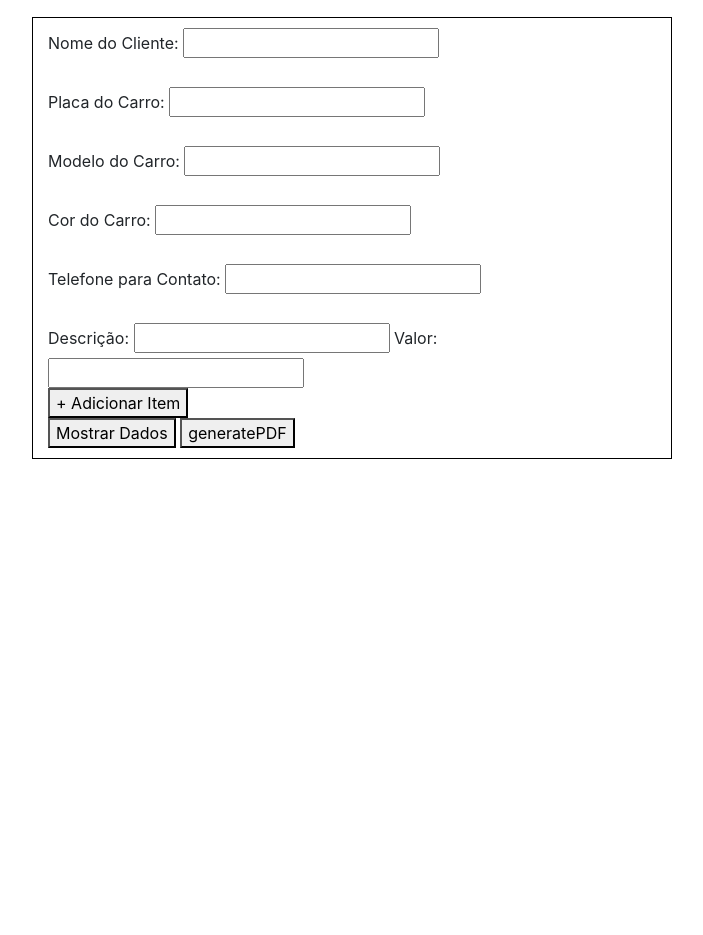
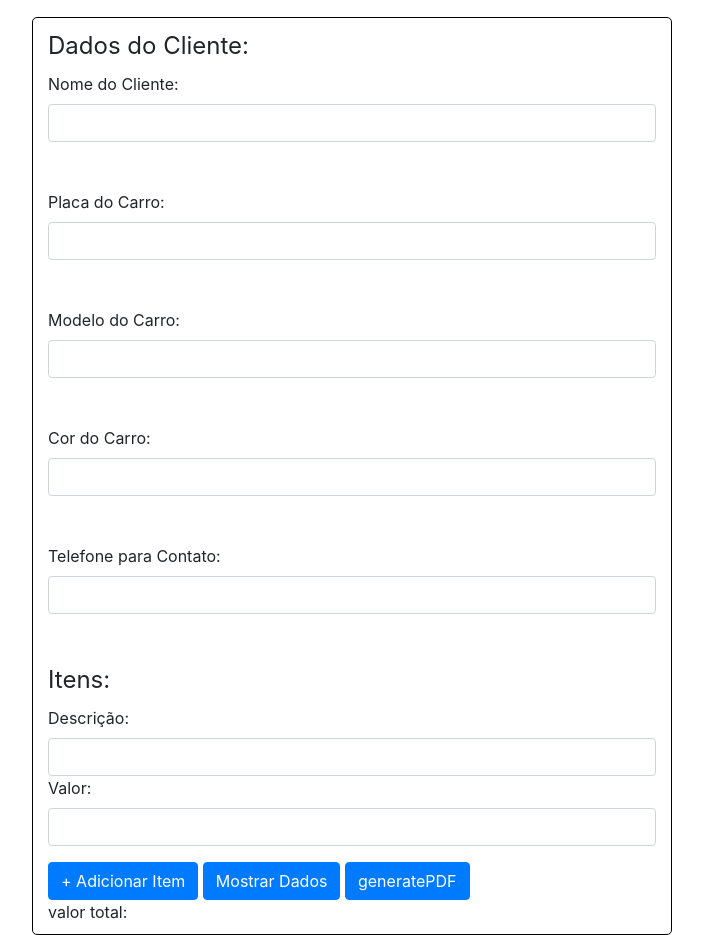
Before and after one commit to ArthurPrestes/Garagem17, a website: page index.html in a window 1280 px wide. Shown: the part 51-986 px from the top of the page, without its empty margins (288-991 px from the left). Before the commit the page ends 800 px from the top, so only its background shows below. Drawn offline with nearby package versions, Linux system fonts and the light colour scheme.

Commit message:
edit index, up pdf

```diff
--- a/geraPdf.js
+++ b/geraPdf.js
@@ -12,61 +12,68 @@ function generatePDF() {
     var pdf = new jsPDF();
 
     //cria o cabeçario do PDF
-    /*pdf.line(20, 20, 60, 20) // horizontal line
-    pdf.line(100, 20, 100, 60) // vertical line
-    pdf.setDrawColor(255, 0, 0) // draw red lines
-
-    pdf.setLineWidth(0.1)
-    pdf.line(100, 20, 100, 60) // vertical line
-    pdf.line(20, 20, 60, 20) // horizontal line
-
-    pdf.setLineWidth(0.5)
-    pdf.line(20, 25, 60, 25)
-
-    pdf.setLineWidth(1)
-    pdf.line(20, 30, 60, 30)
-
-    pdf.setLineWidth(1.5)
-    pdf.line(20, 35, 60, 35)
-    pdf.setLineWidth(0.5)
-    pdf.line(105, 20, 105, 60)
-
-    pdf.setLineWidth(1)
-    pdf.line(110, 20, 110, 60)
-
-    pdf.setLineWidth(1.5)
-    pdf.line(115, 20, 115, 60)*/
-
     pdf.line(10, 10, 100, 10) // horizontal line pdf.line(espaço pra começar, angulo pra cima,largura,angulo pra baixo)
     pdf.line(10, 30, 100, 30)
     pdf.line(100, 10, 100, 30)// vertical line
     pdf.line(10, 10, 10, 30)
     //pdf.fromHTML('<h2>Oficina Garagem 17</h2>'); fromHTML -> permite que coloque codigo HTML no pdf
-    pdf.text("Garagem 17", 10, 15);
-    pdf.text("Soluções em pintura automotiva", 10, 20);
+    pdf.setFontSize(20);
+    pdf.text("Garagem 17", 15, 20);
+    pdf.setFontSize(12);
+    pdf.text("Soluções em pintura automotiva", 15, 28);
+    pdf.text("Orçamento", 105, 20);
 
     // Adicionar conteúdo ao PDF
-    pdf.text("Nome do cliente: " + clientName, 10, 40);
-    pdf.text("Placa do carro: " + carPlate, 10, 50);
-    pdf.text("Modelo do carro: " + carModel, 10, 60);
-    pdf.text("Cor do carro: " + carColor, 10, 70);
-    pdf.text("Telefone para contato: " + phone, 10, 80);
+    pdf.text("Nome do cliente: " + clientName, 15, 40);
+    pdf.text("Placa do carro: " + carPlate, 110, 40);
+    pdf.text("Modelo do carro: " + carModel, 15, 50);
+    pdf.text("Cor do carro: " + carColor, 110, 50);
+    pdf.text("Telefone para contato: " + phone, 15, 60);
 
     let inputs = document.querySelectorAll(".orcamento");
-    let space = 90;
+    let space = 80;
+
+    //montagem do cabeçario da tabela de itens
+      pdf.line(10, 63, 200, 63)
+      pdf.line(10, 73, 200, 73)
+      //linhas valor
+      pdf.line(10, 63, 10, 73)
+      pdf.line(145, 63, 145, 73)
+      pdf.line(200, 63, 200, 73)
+
+      pdf.text("Item:",15 ,70);
+      pdf.text("valor:",150 ,70);
+
     inputs.forEach(input => {
       let descricao = input.querySelector("#descricao").value;
       let valor = input.querySelector("#valor").value;
 
       itens.push({ descricao, valor });
-      pdf.text("Descrição: " + descricao + " valor: " + valor, 10, space);
+      pdf.text(descricao, 15, space);
+      pdf.text(valor, 150, space);
+      let começaLinha =space -10;
+      let terminaLinha = space;
+      pdf.line(10, começaLinha, 10, terminaLinha)
+      pdf.line(145, começaLinha, 145, terminaLinha)
+      pdf.line(200, começaLinha, 200, terminaLinha)
+
       space = space + 10;
+
       //Esvazia os novos campos criados
       descricao = input.querySelector("#descricao").value;
       valor = input.querySelector("#valor").value;
-      //alert para testar se as informacoes são carregadas no array
-    //alert(`Nome: ${clientName}\nPlaca: ${carPlate}\nModelo: ${carModel}\nCor: ${carColor}\nTelefone: ${phone}\nItens: ${JSON.stringify(itens)}\nspace: ${space}`);
-      });
+    });
+    //alert(space);
+    //Monta as linhas de baixo da tabela
+    pdf.line(10, space -10, 10, space)
+    pdf.line(145, space -10, 145, space)
+    pdf.line(200, space -10, 200, space)
+    pdf.line(10, space, 200, space)
+    //campo de informações do orçamento
+    pdf.text("Obrigado por fazer negócio conosco!",20,230)
+    pdf.text("CNPJ 230301000001/66",15,240)
+    pdf.text("Rua Edmundo schowschow, 425", 15, 245)
+    pdf.text("Fone Vivo (51) 9 95499811", 15, 250)
 
     // Salvar o PDF
     pdf.save("Orçamento de "+clientName+" "+carModel+" "+carColor+" "+carPlate+".pdf");
--- a/index.html
+++ b/index.html
@@ -17,40 +17,55 @@
       <h2>Oficina Garagem 17</h2>
   </div>
   </header>
-  <div class="container" style="border: 1px solid black; margin-top: 20px; padding-top: 10px;padding-bottom: 10px;">
+  <div class="container" style="border: 1px solid black; border-radius: 5px; margin-top: 20px; padding-top: 10px;padding-bottom: 10px;">
     <form>
+      <fieldset>
+        <legend>Dados do Cliente:</legend>
+      <div class="form-group">
         <label for="nome-cliente">Nome do Cliente:</label>
-        <input type="text" id="nome-cliente" name="nome-cliente"><br><br>
+        <input  type="text" class="form-control" id="nome-cliente" name="nome-cliente"><br><br>
 
         <label for="placa-carro">Placa do Carro:</label>
-        <input type="text" id="placa-carro" name="placa-carro"><br><br>
+        <input type="text" class="form-control" id="placa-carro" name="placa-carro"><br><br>
 
         <label for="modelo-carro">Modelo do Carro:</label>
-        <input type="text" id="modelo-carro" name="modelo-carro"><br><br>
+        <input type="text" class="form-control" id="modelo-carro" name="modelo-carro"><br><br>
 
         <label for="cor-carro">Cor do Carro:</label>
-        <input type="text" id="cor-carro" name="cor-carro"><br><br>
+        <input type="text" class="form-control" id="cor-carro" name="cor-carro"><br><br>
 
         <label for="telefone">Telefone para Contato:</label>
-        <input type="tel" id="telefone" name="telefone"><br><br>
+        <input type="tel" class="form-control" id="telefone" name="telefone"><br><br>
 
         <div id="orcamentos">
           <div class="orcamento">
+            <fieldset>
+            <legend>Itens:</legend>
             <label for="descricao">Descrição:</label>
-            <input type="text" id="descricao" name="descricao">
+            <input type="text" class="form-control" id="descricao" name="descricao">
 
             <label for="valor">Valor:</label>
-            <input type="text" id="valor" name="valor">
+            <input type="value" class="form-control" id="valor" name="valor">
+          </fieldset>
           </div>
         </div>
 
-        <!--Botao responsavel por add um novo item-->
-        <button type="button" onclick="addItemOrcamento()">+ Adicionar Item</button>
 
+        </div>
+      </fieldset>
       </form>
-      <button onclick="showInputs()">Mostrar Dados</button>
-      <button onclick="generatePDF()">generatePDF</button>
+      <!--Botao responsavel por add um novo item-->
+      <button class="btn btn-primary" type="button" onclick="addItemOrcamento()">+ Adicionar Item</button>
+      <button class="btn btn-primary" onclick="showInputs()">Mostrar Dados</button>
+      <button class="btn btn-primary" onclick="generatePDF()">generatePDF</button>
+      <div>valor total:
+        <span id="valorTotal"></span>
+      </div>
     </div>
+
+    <script src="https://code.jquery.com/jquery-3.2.1.slim.min.js" integrity="sha384-KJ3o2DKtIkvYIK3UENzmM7KCkRr/rE9/Qpg6aAZGJwFDMVNA/GpGFF93hXpG5KkN" crossorigin="anonymous"></script>
+<script src="https://cdnjs.cloudflare.com/ajax/libs/popper.js/1.12.9/umd/popper.min.js" integrity="sha384-ApNbgh9B+Y1QKtv3Rn7W3mgPxhU9K/ScQsAP7hUibX39j7fakFPskvXusvfa0b4Q" crossorigin="anonymous"></script>
+<script src="https://maxcdn.bootstrapcdn.com/bootstrap/4.0.0/js/bootstrap.min.js" integrity="sha384-JZR6Spejh4U02d8jOt6vLEHfe/JQGiRRSQQxSfFWpi1MquVdAyjUar5+76PVCmYl" crossorigin="anonymous"></script>
 
 </body>
 </html>
--- a/script.js
+++ b/script.js
@@ -3,10 +3,21 @@ function addItemOrcamento() {
     const orcamentos = document.getElementById("orcamentos");
     const orcamento = document.querySelector(".orcamento").cloneNode(true);
     const inputs = orcamento.querySelectorAll("input");
+
+    let totalValor = document.getElementById('valor');
+    let calcular = 0;
+    let resultado = document.getElementById('valorTotal');
+
     inputs.forEach(input => {
+      let valor = totalValor.value;
+      calcular = calcular + parseFloat(valor);
+      resultado.innerHTML = "Total: " + calcular;
+
       input.value = "";
     });
+    ;
     orcamentos.appendChild(orcamento);
+
   }
 
 //funcao para testar se os inputs estão sendo carregados corretamente
```
